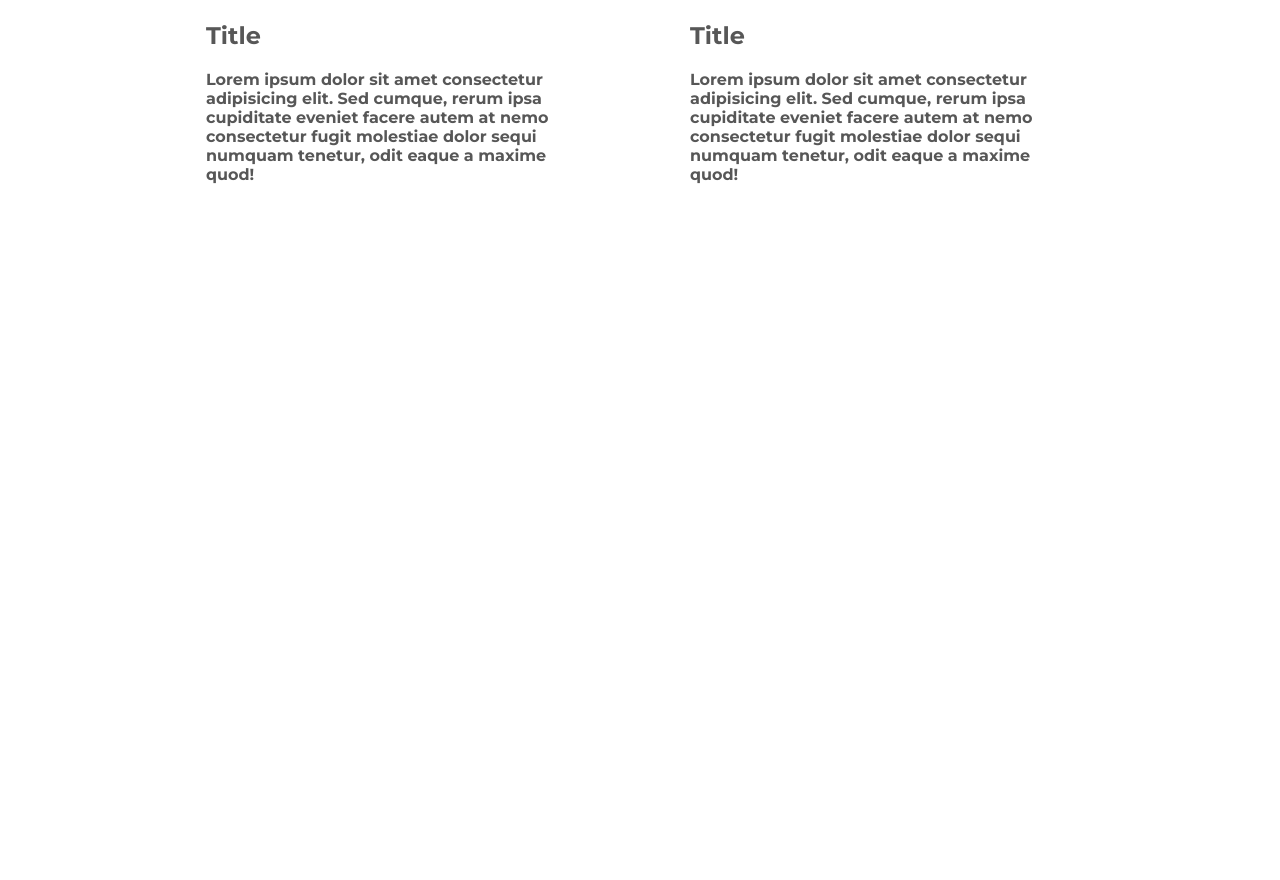
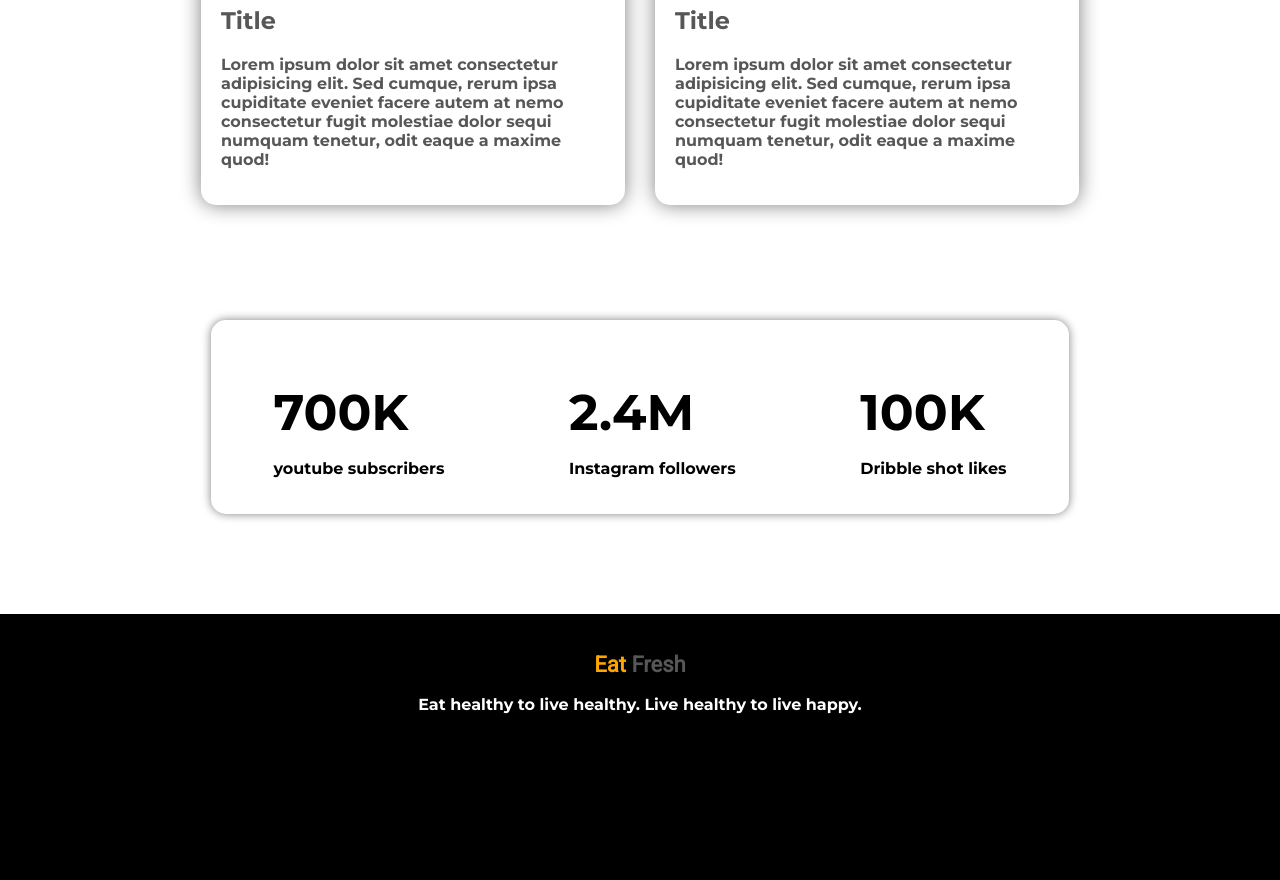
Before and after one commit to DabasishDasJoy/eat-healthy-prac, a plain HTML site: page index.html in a window 1280 px wide. Shown: the part 1993-2873 px from the top of the page. Before the commit the page ends 2343 px from the top, so only its background shows below. Drawn offline with Linux system fonts and the light colour scheme.

Commit message:
footer added

```diff
--- a/css/style.css
+++ b/css/style.css
@@ -75,10 +75,53 @@ h1{
 }
 .recipe-item{
     width: 30%;
-    padding: 50px;
+    padding: 20px;
+    margin: 15px;
+    box-shadow: 0px 0px 20px gray;
+    border-radius: 15px;
 }
 
 .recipies{
     display: flex;
     justify-content:center;
 }
+
+.followers-items{
+    width: 67%;
+    margin: auto;
+    justify-content:space-around;
+    padding-top: 20px;
+    padding-bottom: 20px;
+    box-shadow: 0px 0px 10px gray;
+    border-radius: 15px;
+}
+.f-item h2{
+   font-size: 50px;
+   margin-bottom: 2px;
+}
+.f-item{
+    color: black;
+    padding-right: 5px;
+    padding-left: 5px;
+}
+
+footer{
+    margin-top: 100px;
+    background-color: black;
+    text-align: center;
+    padding-top: 20px;
+    padding-bottom: 150px;
+}
+footer span{
+    color: orange;
+}
+footer p{
+    color: #ffff;
+    font-weight: normal;
+    font-family: 'Montserrat', sans-serif;
+
+}
+footer h2{
+    font-size: 22px;
+    font-family: 'Roboto', sans-serif;
+}
--- a/index.html
+++ b/index.html
@@ -11,6 +11,9 @@
     <link rel="preconnect" href="https://fonts.googleapis.com">
     <link rel="preconnect" href="https://fonts.gstatic.com" crossorigin>
     <link href="https://fonts.googleapis.com/css2?family=Montserrat:wght@700&display=swap" rel="stylesheet">
+    <link rel="preconnect" href="https://fonts.googleapis.com">
+    <link rel="preconnect" href="https://fonts.gstatic.com" crossorigin>
+    <link href="https://fonts.googleapis.com/css2?family=Roboto&display=swap" rel="stylesheet">
 </head>
 
 <body>
@@ -64,6 +67,29 @@
             </div>
         </div>
     </section>
+    <section class="popularity">
+        <div class="flexible-container followers-items">
+            <div class="f-item">
+                <h2>700K</h2>
+                <p>youtube subscribers</p>
+            </div>
+
+            <div class="f-item">
+                <h2>2.4M</h2>
+                <p>Instagram followers</p>
+            </div>
+
+            <div class="f-item">
+                <h2>100K</h2>
+                <p>Dribble shot likes</p>
+            </div>
+        </div>
+    </section>
 </body>
 
+<footer>
+    <h2><span>Eat</span> Fresh</h2>
+    <p>Eat healthy to live healthy. Live healthy to live happy.</p>
+</footer>
+
 </html>
```
